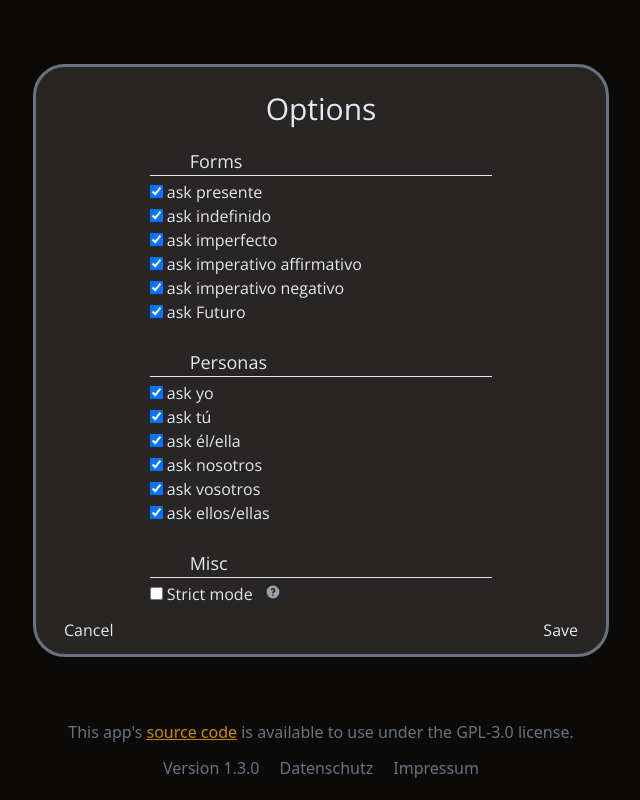
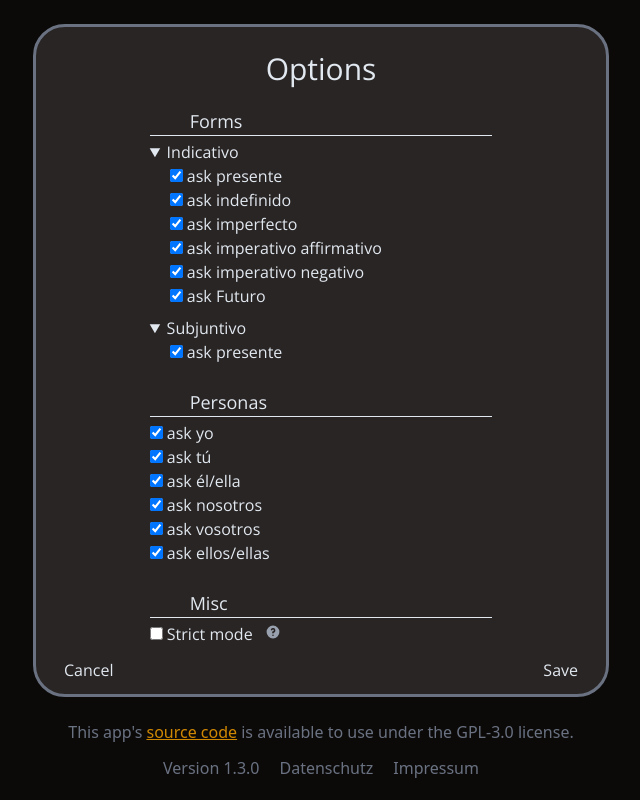
Before and after one commit to tobiasarens/spaco, a website built with Vite: page index.html in a window 1280 px wide. Both pictures are taken after a click on the button "Options ⚙️". Shown: the whole page, without its empty margins (319-959 px from the left). Built offline with nearby package versions, Linux system fonts and the light colour scheme.

Commit message:
add subjuntivo questions

```diff
--- a/index.html
+++ b/index.html
@@ -92,6 +92,9 @@
       <div class="mx-auto w-2/3">
         <div class="text-lg mx-10 ">Forms</div>
         <hr class="pb-1" />
+        <details open>
+          <summary>Indicativo</summary>
+          <div class="pl-5">
         <div>
           <input id="ckPresente" type="checkbox" checked />
           <label for="ckPresente">ask presente</label>
@@ -116,6 +119,17 @@
           <input id="ckFuturo" type="checkbox" checked />
           <label for="ckFuturo">ask Futuro</label>
         </div>
+        </div>
+        </details>
+        <details open class="pt-2">
+          <summary>Subjuntivo</summary>
+          <div class="pl-5">
+            <div>
+              <input id="ckPresenteSubjuntivo" type="checkbox" checked />
+              <label for="ckPresente">ask presente</label>
+            </div>
+          </div>
+        </details>
       </div>
       <div class="mx-auto pt-6 w-2/3">
         <div class="text-lg mx-10">Personas</div>
--- a/src/data/wordlist.csv
+++ b/src/data/wordlist.csv
@@ -33,3 +33,4 @@ parecer
 preferir
 compartir
 estudiar
+corregir
--- a/src/main.js
+++ b/src/main.js
@@ -28,12 +28,18 @@ var currentStreak = 0;
 var maxStreak = 0;
 
 var options = {
+  // indicativo
   presente: true,
   pres_imp_aff: true,
   pres_imp_neg: true,
   indefinido: true,
   imperfecto: true,
   futuro:true,
+
+  // subjuntivo
+  presente_subjuntivo: true,
+
+
   sg1: true,
   sg2: true,
   sg3: true,
@@ -196,6 +202,9 @@ function matchOptionUi(options) {
   document.getElementById("ckImpAff").checked = options.pres_imp_aff;
   document.getElementById("ckImpNeg").checked = options.pres_imp_neg;
   document.getElementById("ckFuturo").checked = options.futuro;
+
+  document.getElementById("ckPresenteSubjuntivo").checked = options.presente_subjuntivo;
+
   document.getElementById("ckSg1").checked = options.sg1;
   document.getElementById("ckSg2").checked = options.sg2;
   document.getElementById("ckSg3").checked = options.sg3;
@@ -219,6 +228,9 @@ function saveOptions() {
   options.pres_imp_aff = document.getElementById("ckImpAff").checked;
   options.pres_imp_neg = document.getElementById("ckImpNeg").checked;
   options.futuro = document.getElementById("ckFuturo").checked;
+
+  options.presente_subjuntivo = document.getElementById("ckPresenteSubjuntivo").checked;
+
   options.sg1 = document.getElementById("ckSg1").checked;
   options.sg2 = document.getElementById("ckSg2").checked;
   options.sg3 = document.getElementById("ckSg3").checked;
--- a/src/wordgetter.js
+++ b/src/wordgetter.js
@@ -1,4 +1,5 @@
 import words_present from "./data/Presente/worddata_indicativo.csv";
+import words_pres_sub from "./data/Presente/worddata_subjuntivo.csv";
 import words_pres_imp_aff from "./data/Presente/worddata_imp_aff.csv";
 import words_pres_imp_neg from "./data/Presente/worddata_imp_neg.csv";
 import words_indefinido from "./data/Pretérito/worddata_indefinido.csv";
@@ -41,6 +42,7 @@ function getPronoun(id) {
 
 const forms = {
   pres_ind: makeForm(words_present, "Indicativo", "Presente", "Presente"),
+  pres_sub: makeForm(words_pres_sub, "Subjuntivo", "Presente", "Subjuntivo Presente"),
   pres_imp_aff: makeForm(
     words_pres_imp_aff,
     "Imperative Affirmative",
@@ -93,10 +95,11 @@ export function updateConstraints(options) {
   if (options.pres_imp_aff) enabledForms.push("pres_imp_aff");
   if (options.pres_imp_neg) enabledForms.push("pres_imp_neg");
   if (options.futuro) enabledForms.push("futuro");
+  if (options.presente_subjuntivo) enabledForms.push("pres_sub");
 
   console.log("updated random constraints");
-  //console.log("allowed forms: " + enabledForms);
-  //console.log("allowed persons: " + enabledPersons);
+  console.log("allowed forms: " + enabledForms);
+  console.log("allowed persons: " + enabledPersons);
 }
 
 export function getRandomWord() {
```
